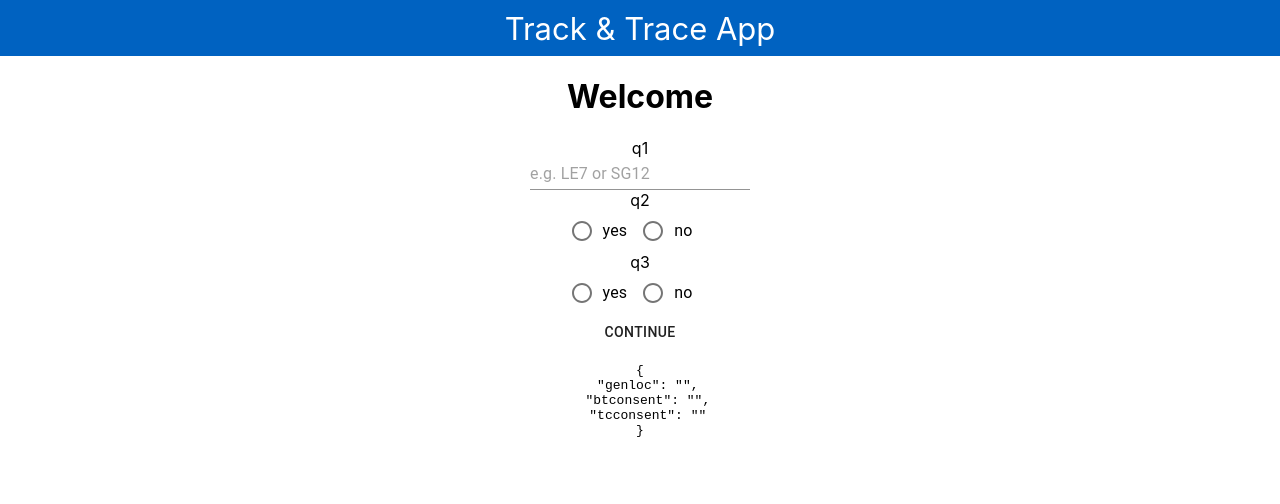
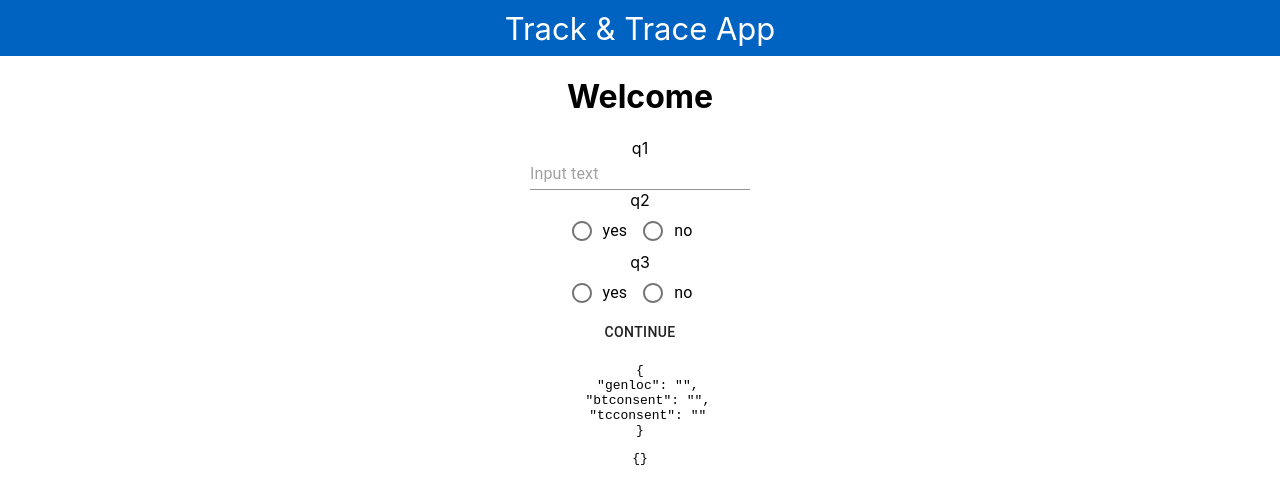
Before and after one commit to mysteryt0ur/SD3Coursework, a React (Create React App) app in the folder track-and-trace/: page / in a window 1280 px wide. Shown: the top 504 px of the page. Built offline with nearby package versions, Linux system fonts and the light colour scheme.

Commit message:
Initial validation

```diff
--- a/track-and-trace/package.json
+++ b/track-and-trace/package.json
@@ -11,7 +11,8 @@
     "react": "^17.0.1",
     "react-dom": "^17.0.1",
     "react-scripts": "4.0.1",
-    "web-vitals": "^0.2.4"
+    "web-vitals": "^0.2.4",
+    "yup": "^0.31.0"
   },
   "scripts": {
     "start": "react-scripts start",
--- /dev/null
+++ b/track-and-trace/src/components/testForm/styles.css
@@ -0,0 +1,3 @@
+button {
+background-color: green;
+}
--- a/track-and-trace/src/components/testForm.js
+++ b/track-and-trace/src/components/testForm/testForm.js
@@ -1,6 +1,9 @@
 import React, { Component } from 'react';
 import { Formik, Form, useField } from 'formik';
 import { TextField, Radio, FormControlLabel, Button } from '@material-ui/core';
+import * as yup from 'yup';
+import './styles.css';
+
 
 const MyRadio = ({label, ...props}) => {
     const [field] = useField(props);
@@ -25,6 +28,19 @@ const MyTextField = ({
     );
 };
 
+const validationSchema = yup.object({
+    genloc: yup
+    .string()
+    .required()
+    .max(4),
+    btconsent: yup
+    .string()
+    .required(),
+    tcconsent: yup
+    .string()
+    .required()
+})
+
 class testForm extends Component {
 
     render() {
@@ -34,9 +50,10 @@ class testForm extends Component {
                 initialValues={{
                     genloc: '',
                     btconsent: '',
-                    tcconsent: '',
+                    tcconsent: ''
+                }}
+                validationSchema={validationSchema}
 
-                }}
                 onSubmit={(data, { setSubmitting }) => {
                     setSubmitting(true);
                     //make async call
@@ -44,11 +61,11 @@ class testForm extends Component {
                     setSubmitting(false);
                 }}
                 >
-                    {({ values, isSubmitting }) => (
+                    {({ values, errors, isSubmitting }) => (
                         <Form>
                             <div> q1</div>
                             <MyTextField
-                            placeholder='e.g. LE7 or SG12'
+                            placeholder='Input text'
                             name='genloc'
                             type='input'
                             as={TextField}
@@ -67,6 +84,7 @@ class testForm extends Component {
                                 <Button disabled={isSubmitting} type='submit'>Continue</Button>
                             </div>
                             <pre>{JSON.stringify(values, null, 2)}</pre>
+                            <pre>{JSON.stringify(errors, null, 2)}</pre>
                         </Form>
                     )}
                 </Formik>
--- a/track-and-trace/src/pages/dashboard/dashboard.js
+++ b/track-and-trace/src/pages/dashboard/dashboard.js
@@ -5,8 +5,8 @@ import testIcon from '../images/notepad.png';
 import symptomIcon from '../images/thermometer.png';
 import settingsIcon from '../images/settings.png'
 import aboutIcon from '../images/about.png'
-import IsoCountdown from '../../components/isoCountdown'
-import PostcodeChecker from '../../components/postcodeChecker'
+import IsoCountdown from '../../components/isoCountdown/isoCountdown'
+import PostcodeChecker from '../../components/postcodeChecker/postcodeChecker'
 
 class Dashboard extends Component {
 
--- a/track-and-trace/src/pages/welcome/welcome.js
+++ b/track-and-trace/src/pages/welcome/welcome.js
@@ -1,5 +1,5 @@
 import React, { Component } from 'react';
-import TestForm from '../../components/testForm'
+import TestForm from '../../components/testForm/testForm'
 import './welcome.css';
 
 
```
Also changed, not shown: track-and-trace/src/components/isoCountdown/isoCountdown.js (renamed from track-and-trace/src/components/IsoCountdown.js), track-and-trace/src/components/postcodeChecker/postcodeChecker.js (renamed from track-and-trace/src/components/postcodeChecker.js), 1 other file (tests, documents, lock files or other folders).
